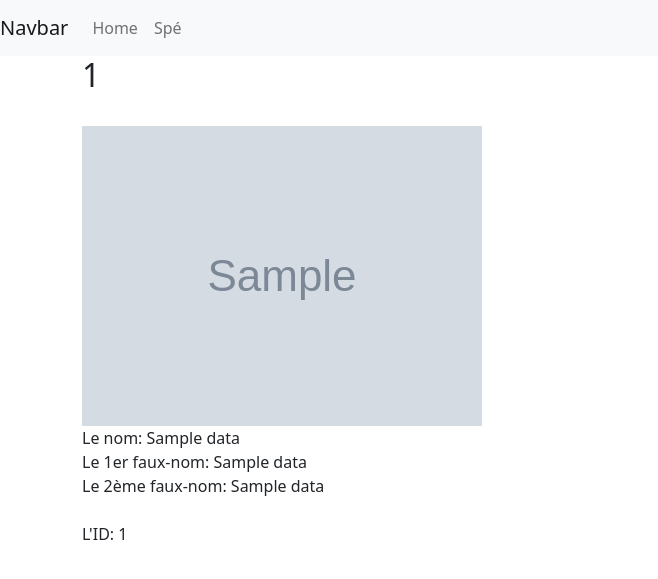
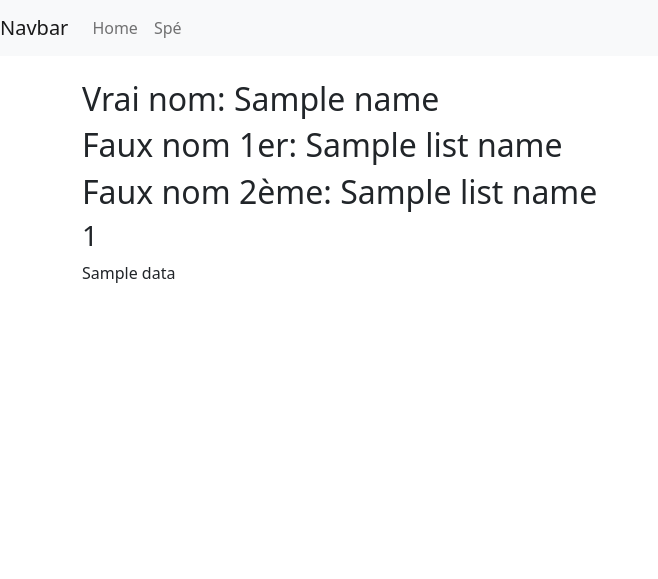
Before and after one commit to dimitrivergoz/DisneyQuiz, a Flask app: template templates/spe.html in a window 1280 px wide. Shown: the top 579 px of the page, without its empty margins (0-658 px from the left). Run offline with Flask 2, Linux system fonts and the light colour scheme; the template is opened without the code that fills it: most values are stand-ins (such as "Sample title", 1, 10 or a date in 2020); grey boxes marked "Sample" are stand-in pictures; parts of the project's set-up code (start-up, migrations or seed data) failed here and were passed over.

Commit message:
Apparition aléatoire des images + Génération de deux faux-noms pour le quiz

```diff
--- a/app.py
+++ b/app.py
@@ -1,23 +1,46 @@
+from venv import create
 from flask import Flask, render_template
 import requests
 import json
 import random
 app = Flask(__name__)
 
+response = requests.get('https://api.disneyapi.dev/characters/')
+data = json.loads(response.content)
+
+
+
+list_id = []
+for i in data['data']:
+    list_id.append(i['_id'])
+
+list_name = []
+for i in data['data']:
+    list_name.append(i['name'])
+
+
+def create_link(id):
+    lien = "https://api.disneyapi.dev/characters"+str(id)
+    return lien
+
 #148 pages
 @app.route('/', methods=['GET'])
 def index():
-    req = requests.get('https://api.disneyapi.dev/characters?page=22')#?page=100
+    lien = "https://api.disneyapi.dev/characters"
+    req = requests.get(lien)#?page=100
     data = json.loads(req.content)
-    return render_template('home.html', data=data['data'])
+    return render_template('home.html', data=data['data'], req=lien)
 
 #Zone de tests pour afficher un élément spécifique
-@app.route('/spe/<id>', methods=['GET'])
-def spe(id):
-    req = requests.get('https://api.disneyapi.dev/characters/')#?page=100
-    data = json.loads(req.content)
-    random_number = random.randint(1, 10)
-    return render_template('spe.html', data=data['data'], id=int(id), random_number=random_number)
+@app.route('/spe/', methods=['GET'])
+def spe():
+    random_number = random.choice(list_id)
+    random_ajout = random.randint(0,5)
+
+    id = random_number
+    response = requests.get('https://api.disneyapi.dev/characters/'+str(id))
+    data = json.loads(response.content)
+    return render_template('spe.html', name=data['name'], url=data['imageUrl'],data=data,list_name=list_name, list_id=list_id,random_ajout=random_ajout, random_number=random_number)
 
 if __name__ == '__main__':
     app.run(debug=True)
--- a/templates/home.html
+++ b/templates/home.html
@@ -9,6 +9,7 @@
                     <img src="{{datas['imageUrl']}}" alt="">
                     <span>{{datas['name']}}</span>
                     <p>ID: {{ datas['_id']}}</p>
+                    <p>req: {{ req }}</p>
                     <br>
 
                 {% endif %}
--- a/templates/includes/_navbar.html
+++ b/templates/includes/_navbar.html
@@ -9,7 +9,7 @@
           <a class="nav-link" href="/">Home</span></a>
         </li>
         <li class="nav-item">
-          <a class="nav-link" href="/spe/7">Spé</a>
+          <a class="nav-link" href="/spe/">Spé</a>
         </li>
       </ul>
     </div>
--- a/templates/spe.html
+++ b/templates/spe.html
@@ -2,31 +2,15 @@
 
  {% block body %}
     <div>
-        <h2>{{id}}</h2>
+        <img src="{{url}}" alt="" srcset="">
+        <h2>Vrai nom: {{name}}</h2>
+        <h2>Faux nom 1er: {{list_name[random_ajout]}}</h2>
+        <h2>Faux nom 2ème: {{list_name[random_ajout+2]}}</h2>
+
+        <h3>{{random_number}}</h3>
+        <p>{{data}}</p>
+        <!-- <p>{{list_id}}</p> -->
+
     </br>
-            {% for datas in data %}
-                {% if datas['_id'] == id %}
-                    <img src="{{datas['imageUrl']}}" alt=""></br>
-                    <span>Le nom: {{datas['name']}}</span></br>
-
-                    <!-- Génération des "faux" noms pour le Quiz, avec une alternative au cas où le nom serait le même dans les propositions-->
-                    {% if data[random_number]['name'] != datas['name'] %}
-                        <span>Le 1er faux-nom: {{data[random_number]['name']}}</span></br>
-                    {% else %}
-                        <span>Le 1er faux-nom: {{data[random_number+1]['name']}}</span></br>
-                    {% endif %}
-
-
-                    {% if data[random_number]['name'] != datas['name'] %}
-                        <span>Le 2ème faux-nom: {{data[-random_number]['name']}}</span></br>
-                    {% else %}
-                        <span>Le 2ème faux-nom: {{data[random_number+1]['name']}}</span></br>
-                    {% endif %}
-</br>
-                    <p>L'ID: {{ datas['_id']}}</p>
-                    <br>
-
-                {% endif %}
-            {% endfor %}
     </div>
  {% endblock %}
```
Also changed, not shown: api.py (+6 -8 lines).
